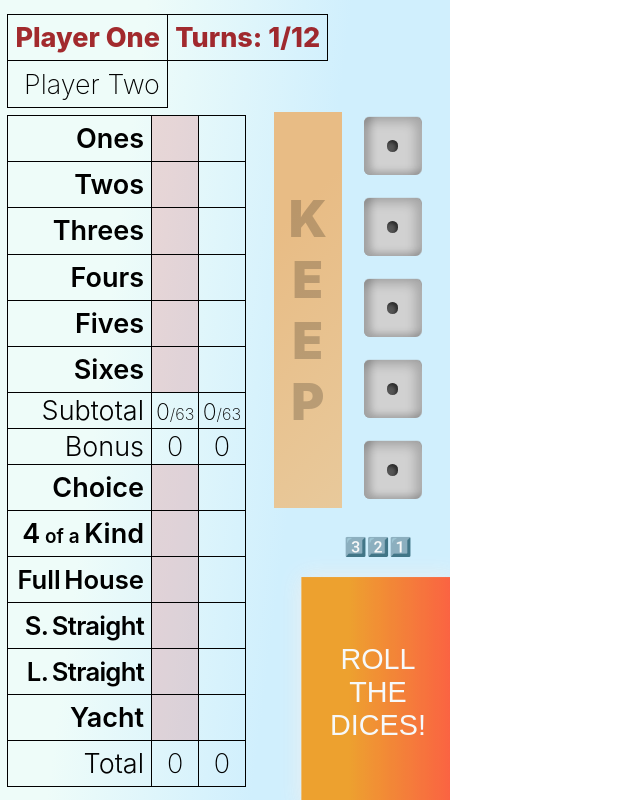
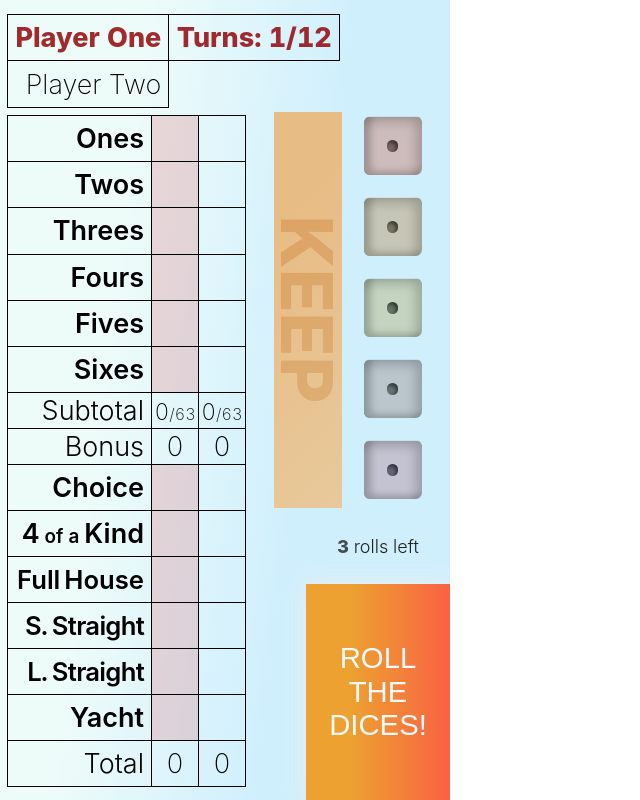
Before and after one commit to telnturtle/yachtdice, a React (Create React App) app: page / in a window 1280 px wide. Shown: the whole page, without its empty margins (0-640 px from the left). Built offline with nearby package versions, Linux system fonts and the light colour scheme; a web font is replaced by a local one.

Commit message:
feat: 새 스타일

```diff
--- a/src/features/dice/Dice.tsx
+++ b/src/features/dice/Dice.tsx
@@ -11,12 +11,13 @@ import { selectDiceShaking, selectLeftRolls } from '../score/scoreSlice'
 
 interface DiceProps {
   id: ZFour
+  nocolor?: boolean
 }
 
 /**
  * 주사위 1개를 나타낸다. 게임에서 사용하기 위해 래핑된 D6이다.
  */
-export function Dice({ id }: DiceProps): ReactElement {
+export function Dice({ id, nocolor = false }: DiceProps): ReactElement {
   const dice = useAppSelector(selectDiceById[id])
   const leftRolls = useAppSelector(selectLeftRolls)
   const dispatch = useAppDispatch()
@@ -39,7 +40,7 @@ export function Dice({ id }: DiceProps): ReactElement {
       className={cx({ [`order_${dice.order}`]: !dice.keep, [`keep_${dice.keepOrder}`]: dice.keep })}
       onClick={onClick}
     >
-      <D6 matrix={dice.matrix} tilt={dice.tilt} />
+      <D6 id={id} matrix={dice.matrix} tilt={dice.tilt} />
     </div>
   )
 }
@@ -111,6 +112,21 @@ const diceCss = css`
     width: 150%;
     height: 150%;
     justify-self: center;
+  }
+  &[data-id='0'] .dot {
+    background-color: #756262;
+  }
+  &[data-id='1'] .dot {
+    background-color: #757462;
+  }
+  &[data-id='2'] .dot {
+    background-color: #627562;
+  }
+  &[data-id='3'] .dot {
+    background-color: #627275;
+  }
+  &[data-id='4'] .dot {
+    background-color: #646275;
   }
   & [data-die='1'] {
     transform: rotate3d(0, 0, 0, 90deg) translateZ(0.4rem);
@@ -214,38 +230,53 @@ const dieCss = css`
   width: 100%;
   background: rgb(209, 209, 209);
   box-sizing: border-box;
+  &[data-id='0'] {
+    background: rgb(206, 188, 188);
+  }
+  &[data-id='1'] {
+    background: rgb(198, 198, 182);
+  }
+  &[data-id='2'] {
+    background: rgb(196, 212, 193);
+  }
+  &[data-id='3'] {
+    background: rgb(186, 198, 204);
+  }
+  &[data-id='4'] {
+    background: rgb(195, 195, 209);
+  }
 `
 
 /** ⚀ ⚁ ⚂ ⚃ ⚄ ⚅ 3D로 이루어진 주사위 1개를 나타낸다. */
-export function D6({ matrix, tilt }: { matrix: TMatrix; tilt?: boolean }): ReactElement {
+export function D6({ id, matrix, tilt }: { id?: ZFour, matrix: TMatrix; tilt?: boolean }): ReactElement {
   return (
-    <ol css={diceCss} style={{ transform: makeMatrix3dTextFromMatrix(tilt ? tiltMatrix(matrix) : matrix) }}>
-      <li css={dieCss} data-die="1">
+    <ol css={diceCss} {...id !== undefined ? { 'data-id': id } : null} style={{ transform: makeMatrix3dTextFromMatrix(tilt ? tiltMatrix(matrix) : matrix) }}>
+      <li css={dieCss} data-die="1" {...id !== undefined ? { 'data-id': id } : null}>
         <span className="dot" />
       </li>
-      <li css={dieCss} data-die="2">
+      <li css={dieCss} data-die="2" {...id !== undefined ? { 'data-id': id } : null}>
         <span className="dot" />
         <span className="dot" />
       </li>
-      <li css={dieCss} data-die="3">
+      <li css={dieCss} data-die="3" {...id !== undefined ? { 'data-id': id } : null}>
         <span className="dot" />
         <span className="dot" />
         <span className="dot" />
       </li>
-      <li css={dieCss} data-die="4">
+      <li css={dieCss} data-die="4" {...id !== undefined ? { 'data-id': id } : null}>
         <span className="dot" />
         <span className="dot" />
         <span className="dot" />
         <span className="dot" />
       </li>
-      <li css={dieCss} data-die="5">
+      <li css={dieCss} data-die="5" {...id !== undefined ? { 'data-id': id } : null}>
         <span className="dot" />
         <span className="dot" />
         <span className="dot" />
         <span className="dot" />
         <span className="dot" />
       </li>
-      <li css={dieCss} data-die="6">
+      <li css={dieCss} data-die="6" {...id !== undefined ? { 'data-id': id } : null}>
         <span className="dot" />
         <span className="dot" />
         <span className="dot" />
--- a/src/features/dice/DiceKeep.tsx
+++ b/src/features/dice/DiceKeep.tsx
@@ -25,23 +25,21 @@ const dicekeepCss = css`
   justify-content: center;
   align-items: center;
   flex-flow: column;
+
+  &::after {
+  content: 'KEEP';
+  color: rgb(63 63 63);
+  mix-blend-mode: soft-light;
+  font-weight: 800;
+  transform: rotate(90deg);
+}
 `
 
-const textCss = css`
-  font-size: 0.7rem;
-  font-weight: 900;
-  color: rgba(0, 0, 0, 0.2);
-  user-select: none;
-`
 /** 주사위를 킵하는 화면상 장소 */
 export function DiceKeep(): ReactElement {
   return (
     <div css={rootCss}>
       <div css={dicekeepCss}>
-        <span css={textCss}>K</span>
-        <span css={textCss}>E</span>
-        <span css={textCss}>E</span>
-        <span css={textCss}>P</span>
       </div>
     </div>
   )
--- a/src/features/dice/Dices.tsx
+++ b/src/features/dice/Dices.tsx
@@ -1,7 +1,6 @@
 /** @jsxImportSource @emotion/react */
 import { css } from '@emotion/react'
 import { ReactElement } from 'react'
-import { displayLeftRollsEmoji } from './util'
 import { Dice } from './Dice'
 import { RollButton } from './RollButton'
 import { useAppSelector } from '../../app/hooks'
@@ -29,8 +28,8 @@ function RollLeft() {
   const leftRolls = useAppSelector(selectLeftRolls)
   return (
     <span css={CSS.rollLeft}>
-      <span className="head">{displayLeftRollsEmoji(leftRolls).head}</span>
-      {displayLeftRollsEmoji(leftRolls).tail}
+      <span className="number">{leftRolls}</span>
+      {' rolls left'}
     </span>
   )
 }
@@ -53,10 +52,11 @@ const CSS = {
     width: 2rem;
     text-align: center;
     right: 0;
-    font-weight: 700;
+    font-weight: 300;
     color: #222;
     font-size: 0.25rem;
-    &.head {
+    & .number {
+      font-weight: 800;
       opacity: 0.8;
     }
     pointer-events: none;
--- a/src/features/dice/RollButton.tsx
+++ b/src/features/dice/RollButton.tsx
@@ -156,12 +156,13 @@ export function RollButton(): ReactElement {
         css={CSS.roll}
         className={cx({
           leftZeroRolls: !leftRolls || keeps.every(Boolean),
-          bouncing: leftRolls === 3 && leftTurns > 0,
         })}
         onMouseDown={onRoll}
         disabled={rollFreezed || leftRolls === 0 || leftTurns <= 0}
       >
-        Roll the dices!
+        <div className={cx({ bouncing: leftRolls === 3 && leftTurns > 0 })}>
+          Roll the dices!
+        </div>
       </button>
     </>
   )
@@ -200,15 +201,15 @@ const CSS = {
     &:disabled {
       opacity: 20%;
     }
-    &.bouncing {
-      animation: 0.75s ease-in-out bouncing infinite alternate;
+    & .bouncing {
+      animation: 1s ease-in-out bouncing infinite alternate;
     }
     @keyframes bouncing {
       from {
         transform: scale(1);
       }
       to {
-        transform: scale(108%);
+        transform: scale(116%);
       }
     }
     &.leftzerorolls {
--- a/src/features/dice/util.ts
+++ b/src/features/dice/util.ts
@@ -350,19 +350,6 @@ export function changeToRepresentativeMatrix(matrix: TMatrix) {
 // https://gist.github.com/f5io/7466669
 // Get 3D CSS rotation value from matrix3d() with JavaScript https://stackoverflow.com/questions/34450835/get-3d-css-rotation-value-from-matrix3d-with-javascript
 
-export function displayLeftRollsEmoji(leftRolls: number) {
-  switch (leftRolls) {
-    case 3:
-      return { head: '', tail: '3️⃣2️⃣1️⃣' }
-    case 2:
-      return { head: '✅', tail: '2️⃣1️⃣' }
-    case 1:
-      return { head: '✅✅', tail: '1️⃣' }
-    default:
-      return { head: '✅✅✅', tail: '' }
-  }
-}
-
 export function getRandomDirection(): BasicRotationDirection {
   const s: BasicRotationDirection[] = ['xcw', 'ycw', 'ycw', 'zcw']
   const i = getRandomIntInclusive(0, s.length - 1)
--- a/src/features/message/Message.tsx
+++ b/src/features/message/Message.tsx
@@ -46,16 +46,17 @@ export function Message() {
             transform: scale(1);
             opacity: 1;
           }
-          22% {
+          28% {
             transform: scale(1);
             opacity: 1;
           }
-          24% {
+          30% {
             transform: scale(0);
             opacity: 0;
           }
         }
         pointer-events: none;
+        mix-blend-mode: multiply;
       `}
     >
       {messages.map((m, i) => (
--- a/src/features/score/ScoreBoard.tsx
+++ b/src/features/score/ScoreBoard.tsx
@@ -46,7 +46,7 @@ export function ScoreBoard(): ReactElement {
   const scoreTrProps = { onClick, player, players, pIndex, diceShaking, computed, leftRolls }
 
   const turnsTd = (
-    <td css={[CSS.td, CSS.td_turns]} className="td_player_name td_nowplayer">{`Turns: ${Math.min(
+    <td css={[CSS.td, CSS.td_turns]} className="td_player_name td_nowplayer" {...{ [`data-player-${pIndex + 1}`] : true}}>{`Turns: ${Math.min(
       12,
       12 - leftTurns + 1
     )}/12`}</td>
@@ -57,13 +57,13 @@ export function ScoreBoard(): ReactElement {
       <table css={CSS.table_abs}>
         <tbody>
           <tr css={CSS.tr}>
-            <td css={[CSS.td, CSS.th]} className={cx('td_player_name', { td_nowplayer: pIndex === 0 })}>
+            <td css={[CSS.td, CSS.th]} className={cx('td_player_name', { td_nowplayer: pIndex === 0 })} data-player-1>
               {players[0].name}
             </td>
             {pIndex === 0 ? turnsTd : null}
           </tr>
           <tr css={CSS.tr}>
-            <td css={[CSS.td, CSS.th]} className={cx('td_player_name', { td_nowplayer: pIndex === 1 })}>
+            <td css={[CSS.td, CSS.th]} className={cx('td_player_name', { td_nowplayer: pIndex === 1 })} data-player-2>
               {players[1].name}
             </td>
             {pIndex === 1 ? turnsTd : null}
@@ -163,6 +163,7 @@ function ScoreTr({
       css={CSS.tr}
       onClick={() => onClick(cat)}
       className={cx({ writable_now: player[cat] === undefined && computed?.[cat] !== undefined && !diceShaking })}
+      {...{ [`data-player-${pIndex + 1}`] : true}}
     >
       <th
         scope="row"
@@ -184,6 +185,7 @@ function ScoreTr({
               td_auto: p[cat] === undefined,
               td_writed: p[cat] !== undefined,
             })}
+            {...{ [`data-player-${p.index + 1}`] : true}}
           >
             <span className={cx({ score: p[cat] !== undefined })}>{text}</span>
           </td>
@@ -231,12 +233,23 @@ const CSS = {
     &.writable_now {
       animation: 1.5s ease-in emphasize-writable infinite alternate;
     }
+    &.writable_now[data-player-2] {
+      animation: 1.5s ease-in emphasize-writable-player-2 infinite alternate;
+    }
     @keyframes emphasize-writable {
       from {
         background-color: rgba(212, 7, 15, 15%);
       }
       to {
         background-color: rgba(212, 7, 15, 5%);
+      }
+    }
+    @keyframes emphasize-writable-player-2 {
+      from {
+        background-color: rgba(213 144 7 / 15%);
+      }
+      to {
+        background-color: rgba(213 144 7 / 5%);
       }
     }
     & .td_auto {
@@ -279,10 +292,12 @@ const CSS = {
     &.td_nowplayer {
       font-weight: 700;
       background: rgba(212, 7, 15, 0.15);
+      &[data-player-2] {
+        background: rgba(212, 178, 7, 0.15);
+      }
     }
     &.td_auto {
       font-weight: 100;
-      /* color: rgba(0, 0, 0, 0.6); */
     }
     &.td_notext {
       visibility: hidden;
@@ -295,9 +310,11 @@ const CSS = {
     }
     &.td_nowplayer.td_player_name {
       font-weight: 800;
-      /* background: rgba(212, 7, 15, 0.15); */
       background: none;
       color: hsla(358, 94%, 30%, 0.85);
+      &[data-player-2] {
+        color: hsla(48, 94%, 30%, 0.85);
+      }
     }
     & .score {
       display: inline-block;
--- a/src/index.css
+++ b/src/index.css
@@ -15,3 +15,7 @@ code {
   font-family: source-code-pro, Menlo, Monaco, Consolas, 'Courier New',
     monospace;
 }
+
+#root {
+  font-variant-numeric: tabular-nums;
+}
```
